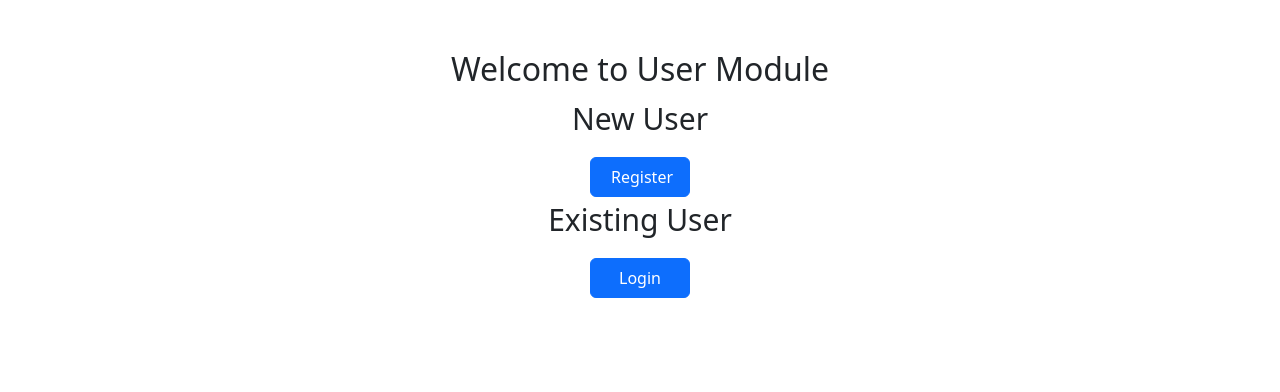
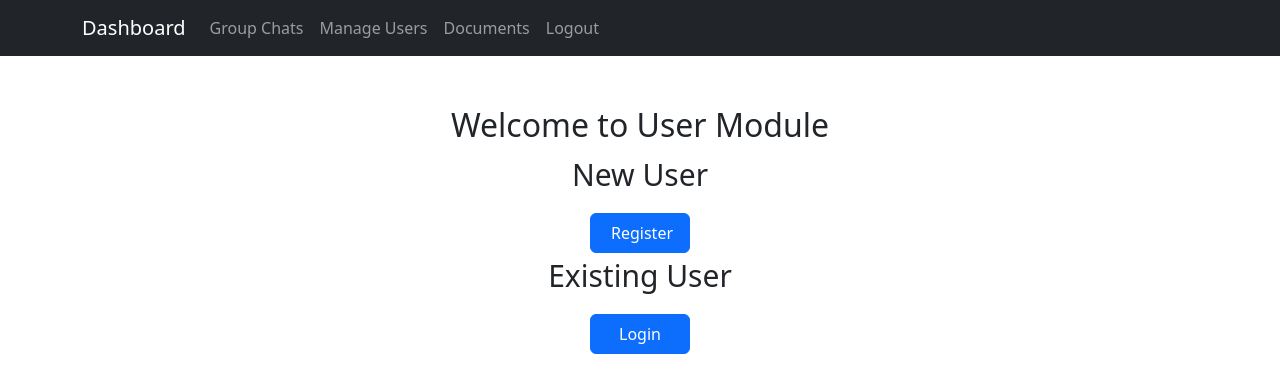
Before and after one commit to Kundan2406/Users-Reactjs, a React (Create React App) app: page /welcome in a window 1280 px wide. Shown: the top 392 px of the page. Built offline with nearby package versions, Linux system fonts and the light colour scheme.

Commit message:
app js file changes issue fixed

```diff
--- a/src/App.js
+++ b/src/App.js
@@ -16,21 +16,19 @@ import RegisterSuccess from './Project/Register/registerSuccess';
 import NotFound from './Project/Welcome/notFound';
 
 const App = () => {
-  const [loginInfo] = useState(JSON.parse(localStorage.getItem('LoggedInfo')));
-  const isLoggedIn = loginInfo && Object.keys(loginInfo).length > 0;;
+  const [loginInfo] = useState(() => JSON.parse(localStorage.getItem('LoggedInfo')) || {});
+  const isLoggedIn = Boolean(loginInfo && Object.keys(loginInfo).length);
 
   return (
     <BrowserRouter>
+      <Menu />
       <Routes>
-        <Route path="" element={<Menu />}>
-          <Route path="" element={isLoggedIn ? <UserList /> : <Navigate to="/welcome" replace />} />
-          <Route path="chats" element={isLoggedIn ? <Chats /> : <Navigate to="/welcome" replace />} />
-          <Route path="users" element={isLoggedIn ? <UserList /> : <Navigate to="/welcome" replace />} />
-          <Route path="users/edit-user" element={isLoggedIn ? <EditUser /> : <Navigate to="/welcome" replace />} />
-          <Route path="document" element={isLoggedIn ? <Document /> : <Navigate to="/welcome" replace />} />
-          <Route path="loginsuccess" element={<LoginSuccess />} />
-        </Route>
-
+        <Route path="/" element={isLoggedIn ? <UserList /> : <Navigate to="/welcome" replace />} />
+        <Route path="chats" element={isLoggedIn ? <Chats /> : <Navigate to="/welcome" replace />} />
+        <Route path="users" element={isLoggedIn ? <UserList /> : <Navigate to="/welcome" replace />} />
+        <Route path="users/edit-user" element={isLoggedIn ? <EditUser /> : <Navigate to="/welcome" replace />} />
+        <Route path="document" element={isLoggedIn ? <Document /> : <Navigate to="/welcome" replace />} />
+        <Route path="loginsuccess" element={<LoginSuccess />} />
         <Route path="logout" element={<Logout />} />
         <Route path="login" element={!isLoggedIn ? <Login /> : <Navigate to="/users" replace />} />
         <Route path="welcome" element={!isLoggedIn ? <Welcome /> : <Navigate to="/users" replace />} />
```
